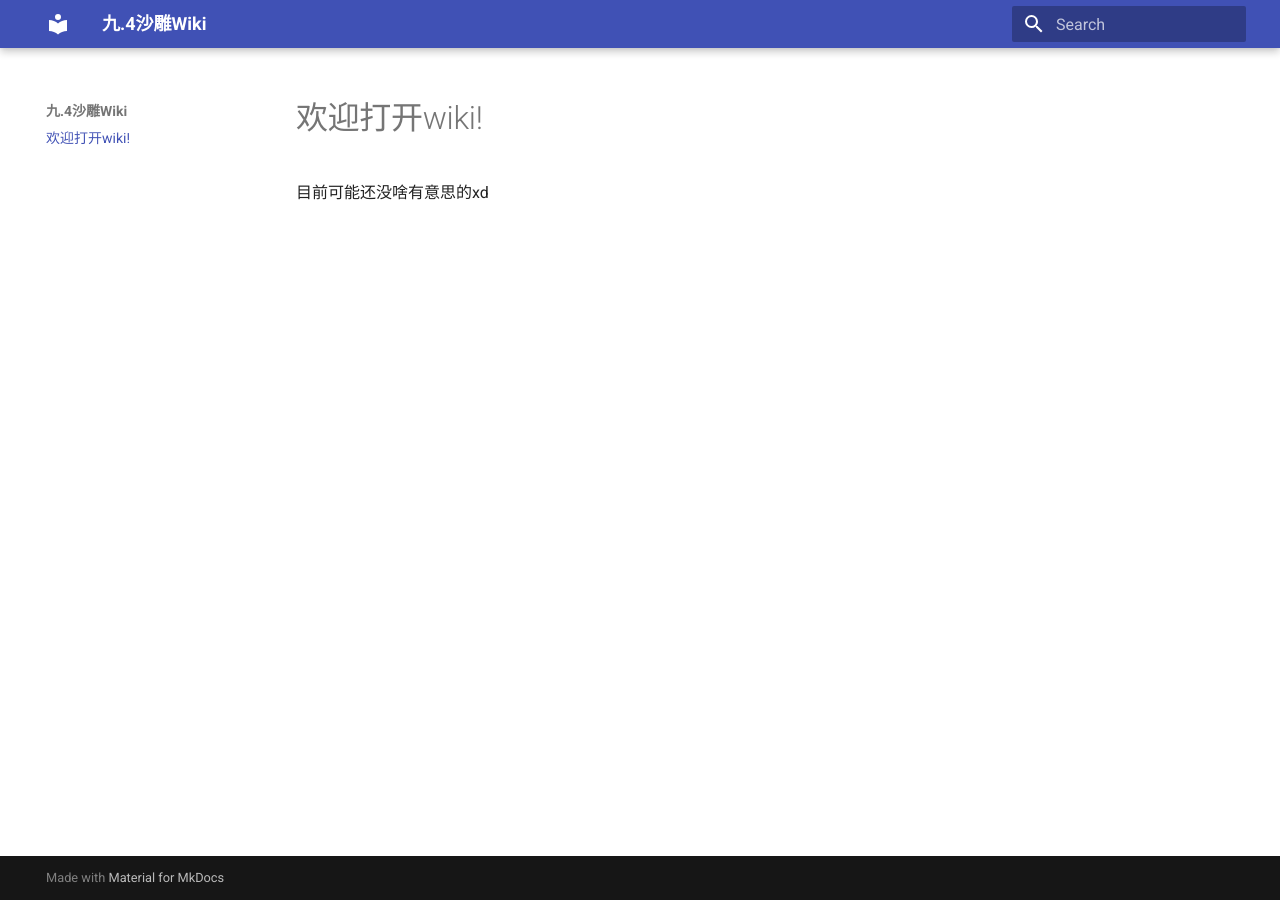
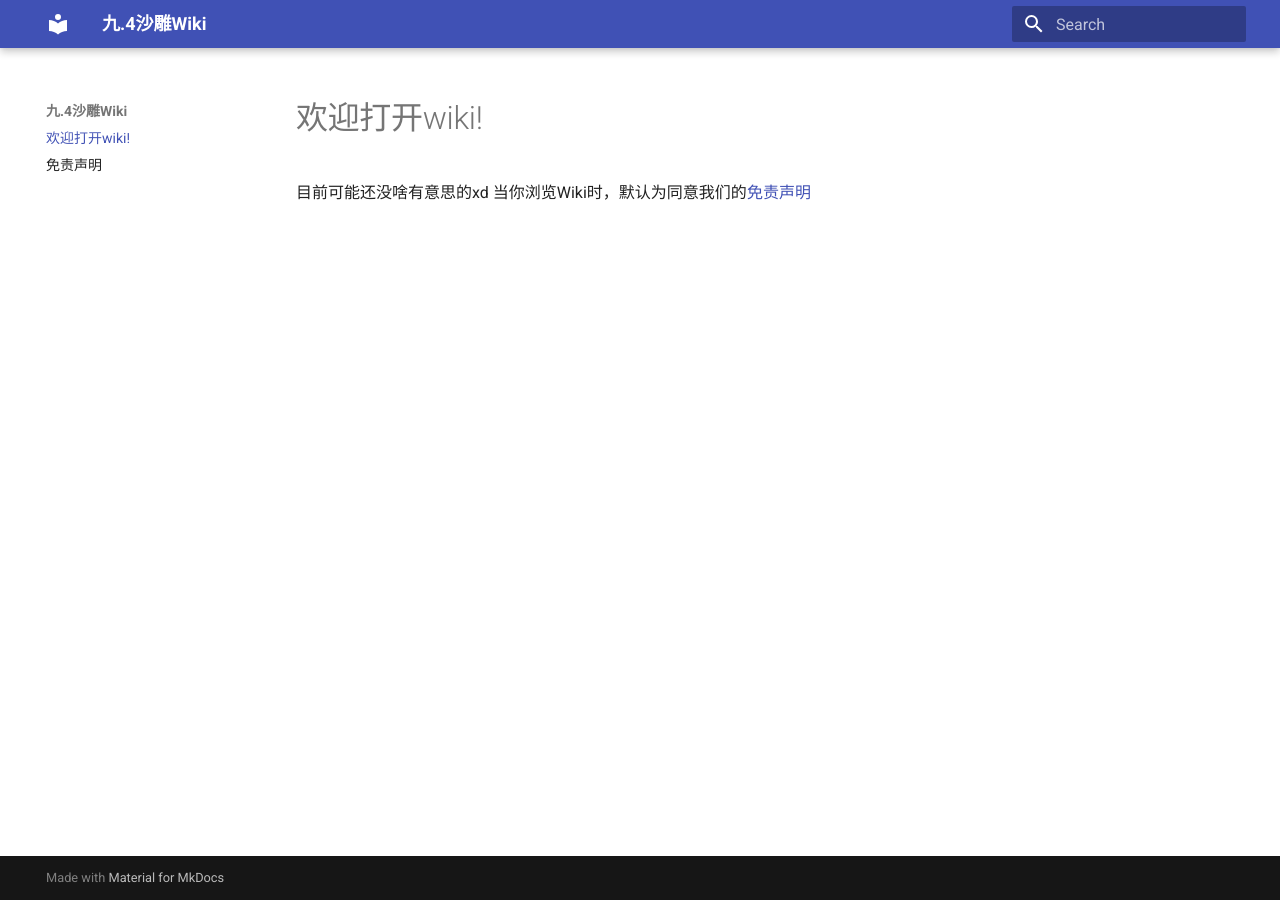
Before and after one commit to PCTL0896/czs233.github.io, an MkDocs documentation site: the page built from docs/index.md, in a window 1280 px wide. Built offline with MkDocs 1.6.1 and Material for MkDocs 9.7.7, drawn with Linux system fonts in a browser that asks for light colours.

Commit message:
更新脚本

```diff
--- a/docs/index.md
+++ b/docs/index.md
@@ -1,2 +1,3 @@
 # 欢迎打开wiki!
 目前可能还没啥有意思的xd
+当你浏览Wiki时，默认为同意我们的[免责声明](免责声明.md)
```
Also changed, not shown: docs/免责声明.md (added, +1 -0 lines), 2 other files.
